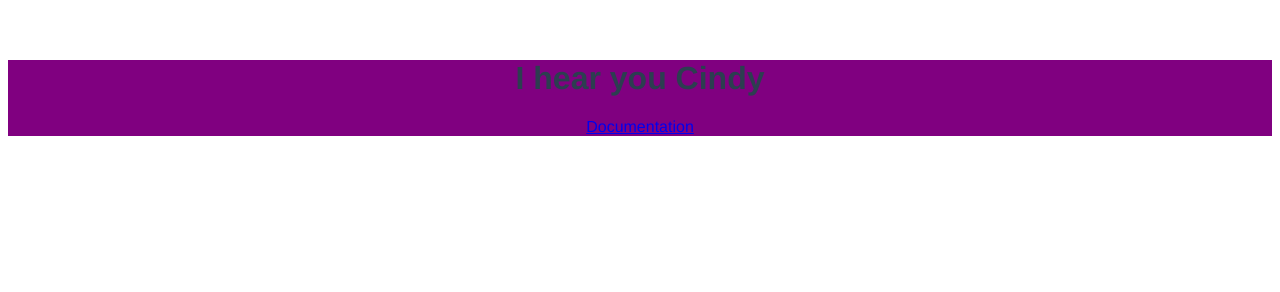
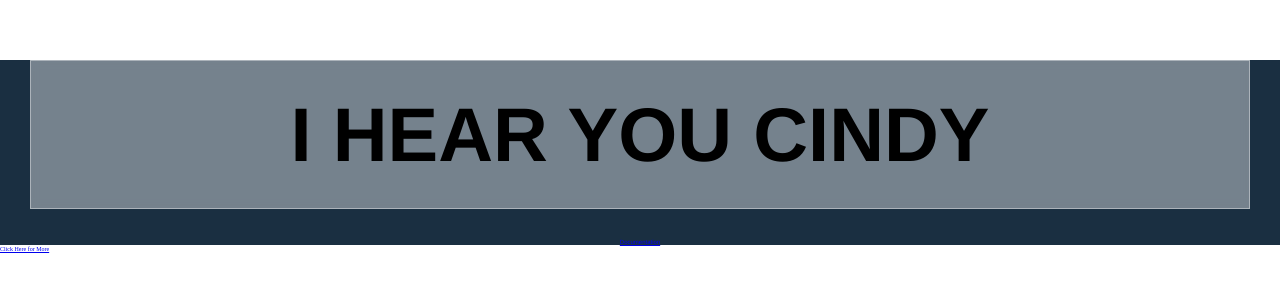
Before and after one commit to WhalenSITHS/Vite-Demo-inClass, a website built with Vite: page vite-project/index.html in a window 1280 px wide. Built offline with nearby package versions, Linux system fonts and the light colour scheme.

Commit message:
sdgsdfgsdfg

```diff
--- a/vite-project/index.html
+++ b/vite-project/index.html
@@ -8,6 +8,7 @@
   </head>
   <body>
     <div id="app"></div>
-    <script type="module" src="js/main.js"></script>
+    <a href="./products.html">Click Here for More</a>
+    <script type="module" src="./js/main.js"></script>
   </body>
 </html>
--- /dev/null
+++ b/vite-project/js/products.js
@@ -0,0 +1,2 @@
+import "../styles/products.css";
+console.log("wheres waldo");
--- /dev/null
+++ b/vite-project/styles/products.css
@@ -0,0 +1,4 @@
+@import url("variables.css");
+body {
+  background-color: var(--background-secondary);
+}
--- a/vite-project/styles/style.css
+++ b/vite-project/styles/style.css
@@ -1,3 +1,5 @@
+@import url("variables.css");
+@import url("https://fonts.googleapis.com/css2?family=Lato:wght@400;700&display=swap");
 #app {
   font-family: Avenir, Helvetica, Arial, sans-serif;
   -webkit-font-smoothing: antialiased;
@@ -5,5 +7,5 @@
   text-align: center;
   color: #2c3e50;
   margin-top: 60px;
-  background-color: purple;
+  background-color: var(--background-secondary);
 }
--- /dev/null
+++ b/vite-project/styles/variables.css
@@ -0,0 +1,103 @@
+html,
+body,
+* {
+  margin: 0;
+  padding: 0;
+  box-sizing: border-box;
+  font-size: 62.5%;
+}
+:root {
+  /* Define Colors as colors */
+  --black: #000;
+  --light-black: #222;
+  --white: #fff;
+  --dark-grey: #1a2f41;
+  --grey: #252c30;
+  --light-blue: #2998ff;
+  --light-blue-gradient: #2998ff60;
+  --dark-blue: #135cc5;
+  --dark-blue-gradient: #135cc560;
+  --light-orange-gradient: #ff773060;
+  --dark-orange-gradient: #ffb90060;
+
+  --orange: #ff7730;
+  --yellow: #ffb900;
+  --lightGrey: #f2f4f6;
+  --light-glass-background: rgba(255, 255, 255, 0.4);
+  --light-glass-border: rgba(255, 255, 255, 0.4);
+  --dark-glass-background: rgba(0, 0, 0, 0.4);
+  --dark-glass-border: rgba(0, 0, 0, 0.4);
+  /* Define Colors intentions */
+  --btn: var(--light-blue);
+  --glass-background: var(--light-glass-background);
+  --glass-border: var(--light-glass-border);
+  --background-primary: var(--light-black);
+  --card-background: var(--black);
+  --card-text: var(--white);
+  --background-secondary: var(--dark-grey);
+  --text-primary: var(--black);
+  --text-secondary: var(--white);
+  /* Styles */
+
+  /* Type */
+
+  --h1: 7.594rem;
+  --h2: 5.063rem;
+  --h3: 3.375rem;
+  --h4: 2.25rem;
+  --h5: 1.5rem;
+  --smallText: 0.8rem;
+
+  /* Elevation */
+  --light-shadow: 0px 0px 6px 6px var(--light-blue);
+  --dark-shadow: 0px 0px 6px 6px var(--orange);
+
+  --level-1: 0 1px 3px 0 rgba(0, 0, 0, 0.1), 0 1px 2px 0 rgba(0, 0, 0, 0.06);
+  --level-2: 0 4px 6px -1px rgba(0, 0, 0, 0.1),
+    0 2px 4px -1px rgba(0, 0, 0, 0.06);
+  --level-2-white: 0 4px 6px -1px rgba(255, 255, 255, 0.1),
+    0 2px 4px -1px rgba(255, 255, 255, 0.1);
+  --level-3: 0 10px 15px -3px rgba(0, 0, 0, 0.1),
+    0 4px 6px -2px rgba(0, 0, 0, 0.05);
+  --level-4: 0 20px 25px -5px rgba(0, 0, 0, 0.1),
+    0 10px 10px -5px rgba(0, 0, 0, 0.04);
+
+  /* Positioning */
+  --containerPadding: 2.5%;
+  --headerHeight: 3rem;
+  --borderRadius: 10px;
+}
+h1 {
+  margin: 3rem;
+  font-size: var(--h1);
+  text-transform: uppercase;
+  backdrop-filter: blur(5px);
+  -webkit-backdrop-filter: blur(5px);
+  background-color: var(--glass-border);
+  border: 1px solid var(--glass-background);
+  color: var(--text-primary);
+  padding: 3rem 0;
+}
+
+h2 {
+  font-size: var(--h2);
+}
+
+h3 {
+  font-size: var(--h3);
+}
+
+h4 {
+  font-size: var(--h4);
+}
+
+h5 {
+  font-size: var(--h5);
+}
+h1,
+h2,
+h3,
+h4,
+h5 {
+  text-align: center;
+}
--- /dev/null
+++ b/vite-project/vite.config.js
@@ -0,0 +1,13 @@
+const { resolve } = require("path");
+const { defineConfig } = require("vite");
+
+module.exports = defineConfig({
+  build: {
+    rollupOptions: {
+      input: {
+        main: resolve(__dirname, "index.html"),
+        nested: resolve(__dirname, "products.html"),
+      },
+    },
+  },
+});
```
Also changed, not shown: vite-project/products.html (added, +12 -0 lines).
